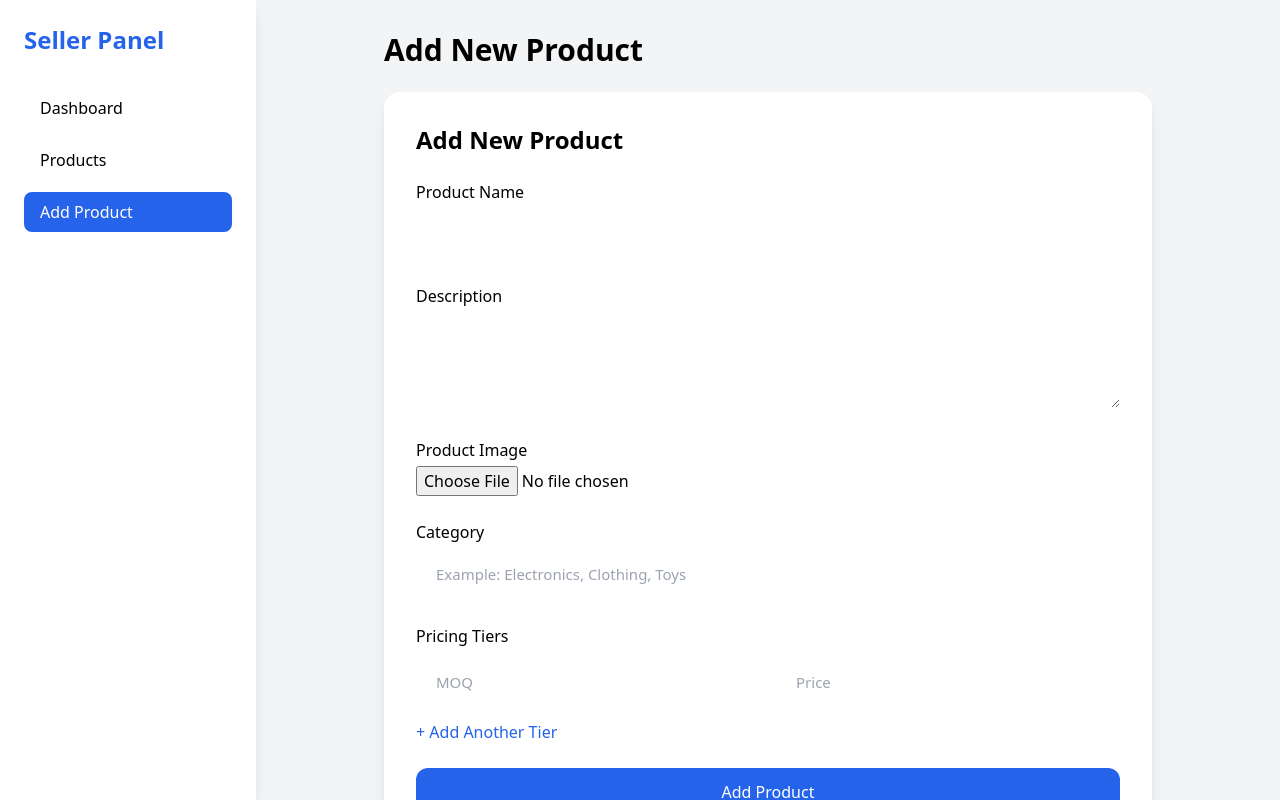
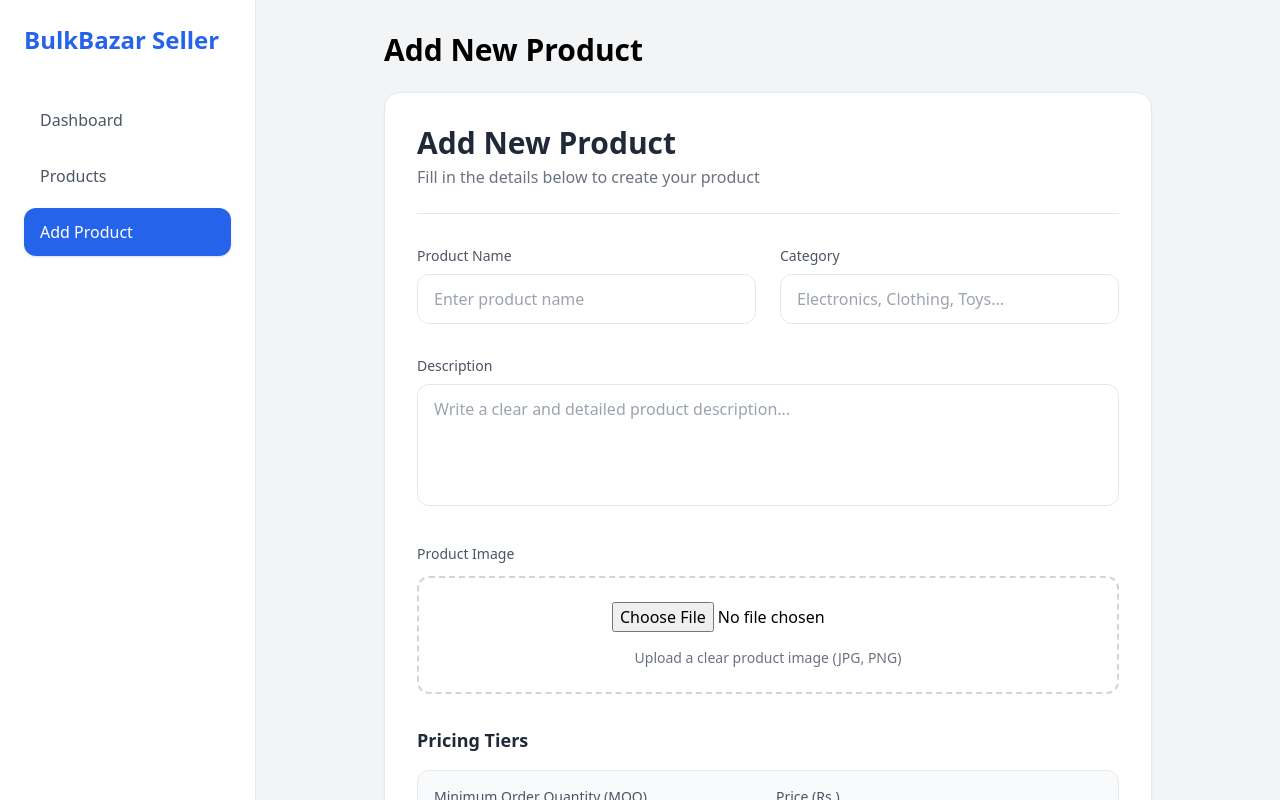
Before and after one commit to Anjalmanitimal/bulkbazar-web, a Next.js app: page /seller/products/add in a window 1280 px wide. Shown: the top 800 px of the page. Built offline with nearby package versions, Linux system fonts and the light colour scheme; no server answers.

Commit message:
seller ui and products form update

```diff
--- a/app/(seller)/seller/_components/ProductForm.tsx
+++ b/app/(seller)/seller/_components/ProductForm.tsx
@@ -110,40 +110,77 @@ export default function ProductForm({ productId }: ProductFormProps) {
   };
 
   return (
+    <div className="max-w-4xl mx-auto">
       <form
         onSubmit={handleSubmit}
-      className="space-y-6 bg-white p-8 rounded-2xl shadow-lg"
+        className="bg-white border shadow-sm rounded-2xl p-8 space-y-8"
       >
-      <h2 className="text-2xl font-bold">
+        {/* HEADER */}
+        <div className="border-b pb-6">
+          <h2 className="text-3xl font-bold text-gray-800">
             {isEditMode ? "Edit Product" : "Add New Product"}
           </h2>
+          <p className="text-gray-500 mt-1">
+            Fill in the details below to {isEditMode ? "update" : "create"} your
+            product
+          </p>
+        </div>
 
-      {/* NAME */}
+        {/* BASIC INFO */}
+        <div className="grid md:grid-cols-2 gap-6">
+          {/* PRODUCT NAME */}
           <div>
-        <label className="block mb-1 font-medium">Product Name</label>
+            <label className="block text-sm font-medium text-gray-600 mb-2">
+              Product Name
+            </label>
             <input
               type="text"
-          className="input w-full"
               value={name}
               onChange={(e) => setName(e.target.value)}
               required
+              className="w-full border rounded-xl px-4 py-3 focus:ring-2 focus:ring-blue-500 focus:outline-none transition"
+              placeholder="Enter product name"
             />
+          </div>
+
+          {/* CATEGORY */}
+          <div>
+            <label className="block text-sm font-medium text-gray-600 mb-2">
+              Category
+            </label>
+            <input
+              type="text"
+              value={category}
+              onChange={(e) => setCategory(e.target.value)}
+              required
+              placeholder="Electronics, Clothing, Toys..."
+              className="w-full border rounded-xl px-4 py-3 focus:ring-2 focus:ring-blue-500 focus:outline-none transition"
+            />
+          </div>
         </div>
 
         {/* DESCRIPTION */}
         <div>
-        <label className="block mb-1 font-medium">Description</label>
+          <label className="block text-sm font-medium text-gray-600 mb-2">
+            Description
+          </label>
           <textarea
-          className="input w-full h-24"
             value={description}
             onChange={(e) => setDescription(e.target.value)}
             required
+            rows={4}
+            placeholder="Write a clear and detailed product description..."
+            className="w-full border rounded-xl px-4 py-3 focus:ring-2 focus:ring-blue-500 focus:outline-none transition resize-none"
           />
         </div>
 
-      {/* IMAGE */}
+        {/* IMAGE UPLOAD */}
         <div>
-        <label className="block mb-1 font-medium">Product Image</label>
+          <label className="block text-sm font-medium text-gray-600 mb-3">
+            Product Image
+          </label>
+
+          <div className="border-2 border-dashed border-gray-300 rounded-xl p-6 text-center hover:border-blue-500 transition">
             <input
               type="file"
               required={!isEditMode}
@@ -155,72 +192,87 @@ export default function ProductForm({ productId }: ProductFormProps) {
                   setImagePreview(URL.createObjectURL(file));
                 }
               }}
+              className="mb-4"
             />
+
+            <p className="text-gray-500 text-sm">
+              Upload a clear product image (JPG, PNG)
+            </p>
+
             {imagePreview && (
+              <div className="mt-6 flex justify-center">
                 <img
                   src={imagePreview}
                   alt="Preview"
-            className="mt-3 w-40 h-40 object-cover rounded-lg border"
+                  className="w-40 h-40 object-cover rounded-xl shadow border"
                 />
+              </div>
             )}
           </div>
-      {/* CATEGORY */}
-      <div>
-        <label className="block mb-1 font-medium">Category</label>
-
-        <input
-          type="text"
-          className="input w-full"
-          placeholder="Example: Electronics, Clothing, Toys"
-          value={category}
-          onChange={(e) => setCategory(e.target.value)}
-          required
-        />
         </div>
 
-      {/* PRICING */}
+        {/* PRICING SECTION */}
         <div>
-        <label className="block mb-2 font-medium">Pricing Tiers</label>
+          <h3 className="text-lg font-semibold text-gray-800 mb-4">
+            Pricing Tiers
+          </h3>
 
+          <div className="space-y-4">
             {pricing.map((tier, index) => (
-          <div key={index} className="flex gap-4 mb-3">
+              <div
+                key={index}
+                className="grid grid-cols-2 gap-4 bg-gray-50 p-4 rounded-xl border"
+              >
+                <div>
+                  <label className="text-sm text-gray-600 mb-1 block">
+                    Minimum Order Quantity (MOQ)
+                  </label>
                   <input
                     type="number"
-              placeholder="MOQ"
-              className="input w-full"
                     value={tier.moq}
                     onChange={(e) =>
                       handlePricingChange(index, "moq", e.target.value)
                     }
                     required
+                    className="w-full border rounded-lg px-3 py-2 focus:ring-2 focus:ring-blue-500 focus:outline-none"
+                    placeholder="Enter MOQ"
                   />
+                </div>
+
+                <div>
+                  <label className="text-sm text-gray-600 mb-1 block">
+                    Price (Rs.)
+                  </label>
                   <input
                     type="number"
-              placeholder="Price"
-              className="input w-full"
                     value={tier.price}
                     onChange={(e) =>
                       handlePricingChange(index, "price", e.target.value)
                     }
                     required
+                    className="w-full border rounded-lg px-3 py-2 focus:ring-2 focus:ring-blue-500 focus:outline-none"
+                    placeholder="Enter price"
                   />
                 </div>
+              </div>
             ))}
+          </div>
 
           <button
             type="button"
             onClick={handleAddPricing}
-          className="text-blue-600 font-medium"
+            className="mt-4 text-blue-600 font-medium hover:underline"
           >
-          + Add Another Tier
+            + Add Another Pricing Tier
           </button>
         </div>
 
-      {/* SUBMIT */}
+        {/* SUBMIT BUTTON */}
+        <div className="pt-6 border-t">
           <button
             type="submit"
             disabled={loading}
-        className="bg-blue-600 text-white px-6 py-3 rounded-xl hover:bg-blue-700 transition w-full"
+            className="w-full bg-blue-600 hover:bg-blue-700 text-white py-3 rounded-xl font-semibold transition shadow hover:shadow-md"
           >
             {loading
               ? "Processing..."
@@ -228,6 +280,8 @@ export default function ProductForm({ productId }: ProductFormProps) {
                 ? "Update Product"
                 : "Add Product"}
           </button>
+        </div>
       </form>
+    </div>
   );
 }
--- a/app/(seller)/seller/_components/ProductsTable.tsx
+++ b/app/(seller)/seller/_components/ProductsTable.tsx
@@ -8,54 +8,73 @@ export default function ProductsTable({ products, refresh }: any) {
     if (!confirm("Delete this product?")) return;
 
     await deleteSellerProduct(id);
-
     refresh();
   };
 
   return (
-    <div className="bg-white shadow rounded">
+    <div className="overflow-x-auto">
       <table className="w-full">
-        <thead className="bg-gray-100">
-          <tr>
-            <th className="p-3 text-left">Image</th>
-            <th>Name</th>
+        <thead>
+          <tr className="text-left text-gray-500 border-b">
+            <th className="pb-3">Product</th>
+
             <th>Description</th>
-            <th>Actions</th>
+
+            <th className="text-right">Actions</th>
           </tr>
         </thead>
 
         <tbody>
-          {Array.isArray(products) &&
-            products.map((product: any) => (
-              <tr key={product._id} className="border-t">
-                <td className="p-2">
+          {products?.map((product: any) => (
+            <tr
+              key={product._id}
+              className="border-b hover:bg-gray-50 transition"
+            >
+              {/* PRODUCT */}
+              <td className="py-4">
+                <div className="flex items-center gap-4">
                   <img
                     src={`${process.env.NEXT_PUBLIC_API_URL}${product.image}`}
-                    className="w-14 h-14 object-cover rounded"
+                    className="w-14 h-14 rounded-lg object-cover border"
                   />
-                </td>
 
-                <td>{product.name}</td>
+                  <div>
+                    <p className="font-semibold text-gray-800">
+                      {product.name}
+                    </p>
 
-                <td>{product.description}</td>
+                    <p className="text-sm text-gray-500">
+                      ID: {product._id.slice(-6)}
+                    </p>
+                  </div>
+                </div>
+              </td>
 
-                <td className="space-x-2">
+              {/* DESCRIPTION */}
+              <td className="text-gray-600 max-w-sm truncate">
+                {product.description}
+              </td>
+
+              {/* ACTIONS */}
+              <td className="text-right">
+                <div className="flex justify-end gap-2">
                   <Link
                     href={`/seller/products/edit/${product._id}`}
-                    className="bg-yellow-500 text-white px-3 py-1 rounded"
+                    className="px-4 py-1.5 rounded-lg bg-blue-600 text-white hover:bg-blue-700 transition"
                   >
                     Edit
                   </Link>
 
                   <button
                     onClick={() => handleDelete(product._id)}
-                    className="bg-red-600 text-white px-3 py-1 rounded"
+                    className="px-4 py-1.5 rounded-lg bg-red-500 text-white hover:bg-red-600 transition"
                   >
                     Delete
                   </button>
-                </td>
-              </tr>
-            ))}
+                </div>
+              </td>
+            </tr>
+          ))}
         </tbody>
       </table>
     </div>
--- a/app/(seller)/seller/_components/SellerSidebar.tsx
+++ b/app/(seller)/seller/_components/SellerSidebar.tsx
@@ -13,23 +13,31 @@ export default function SellerSidebar() {
   ];
 
   return (
-    <div className="w-64 bg-white shadow-lg h-screen p-6">
-      <h2 className="text-2xl font-bold mb-8 text-blue-600">Seller Panel</h2>
+    <div className="w-64 bg-white border-r min-h-screen p-6">
+      {/* LOGO */}
+      <h1 className="text-2xl font-bold text-blue-600 mb-10">
+        BulkBazar Seller
+      </h1>
 
-      <nav className="space-y-3">
-        {menu.map((item) => (
+      {/* MENU */}
+      <nav className="space-y-2">
+        {menu.map((item) => {
+          const active = pathname === item.href;
+
+          return (
             <Link
               key={item.href}
               href={item.href}
-            className={`block px-4 py-2 rounded-lg transition ${
-              pathname === item.href
-                ? "bg-blue-600 text-white"
-                : "hover:bg-gray-100"
+              className={`block px-4 py-3 rounded-xl font-medium transition ${
+                active
+                  ? "bg-blue-600 text-white shadow"
+                  : "text-gray-600 hover:bg-blue-50 hover:text-blue-600"
               }`}
             >
               {item.name}
             </Link>
-        ))}
+          );
+        })}
       </nav>
     </div>
   );
--- a/app/(seller)/seller/dashboard/page.tsx
+++ b/app/(seller)/seller/dashboard/page.tsx
@@ -22,25 +22,65 @@ export default function SellerDashboardPage() {
   }, []);
 
   return (
-    <div className="p-6">
-      {/* Header */}
-      <div className="flex justify-between items-center mb-6">
+    <div className="space-y-6">
+      {/* HEADER */}
+      <div className="flex justify-between items-center bg-white p-6 rounded-2xl shadow-sm border">
         <div>
-          <h1 className="text-2xl font-bold">Seller Dashboard</h1>
+          <h1 className="text-3xl font-bold text-gray-800">Seller Dashboard</h1>
 
-          <p className="text-gray-500">Manage your products</p>
+          <p className="text-gray-500 mt-1">
+            Manage your products and grow your business
+          </p>
         </div>
 
         <Link
           href="/seller/products/add"
-          className="bg-blue-600 text-white px-4 py-2 rounded hover:bg-blue-700"
+          className="bg-blue-600 hover:bg-blue-700 text-white px-6 py-3 rounded-xl shadow hover:shadow-lg transition font-medium"
         >
-          Add Product
+          + Add Product
         </Link>
       </div>
 
-      {/* Table */}
-      <ProductsTable products={products} refresh={fetchProducts} />
+      {/* STATS */}
+      <div className="grid grid-cols-1 md:grid-cols-3 gap-6">
+        <div className="bg-white p-6 rounded-2xl shadow-sm border hover:shadow-md transition">
+          <p className="text-gray-500 text-sm">Total Products</p>
+
+          <h2 className="text-3xl font-bold text-blue-600 mt-2">
+            {products.length}
+          </h2>
+        </div>
+
+        <div className="bg-white p-6 rounded-2xl shadow-sm border hover:shadow-md transition">
+          <p className="text-gray-500 text-sm">Active Products</p>
+
+          <h2 className="text-3xl font-bold text-green-600 mt-2">
+            {products.length}
+          </h2>
+        </div>
+
+        <div className="bg-white p-6 rounded-2xl shadow-sm border hover:shadow-md transition">
+          <p className="text-gray-500 text-sm">Account Status</p>
+
+          <h2 className="text-xl font-bold text-blue-600 mt-2">Active</h2>
+        </div>
+      </div>
+
+      {/* TABLE SECTION */}
+      <div className="bg-white p-6 rounded-2xl shadow-sm border">
+        <div className="flex justify-between items-center mb-4">
+          <h2 className="text-xl font-bold text-gray-800">Your Products</h2>
+
+          <Link
+            href="/seller/products"
+            className="text-blue-600 font-medium hover:underline"
+          >
+            View All
+          </Link>
+        </div>
+
+        <ProductsTable products={products} refresh={fetchProducts} />
+      </div>
     </div>
   );
 }
```
Lines whose indentation alone changed are shown as unchanged.
